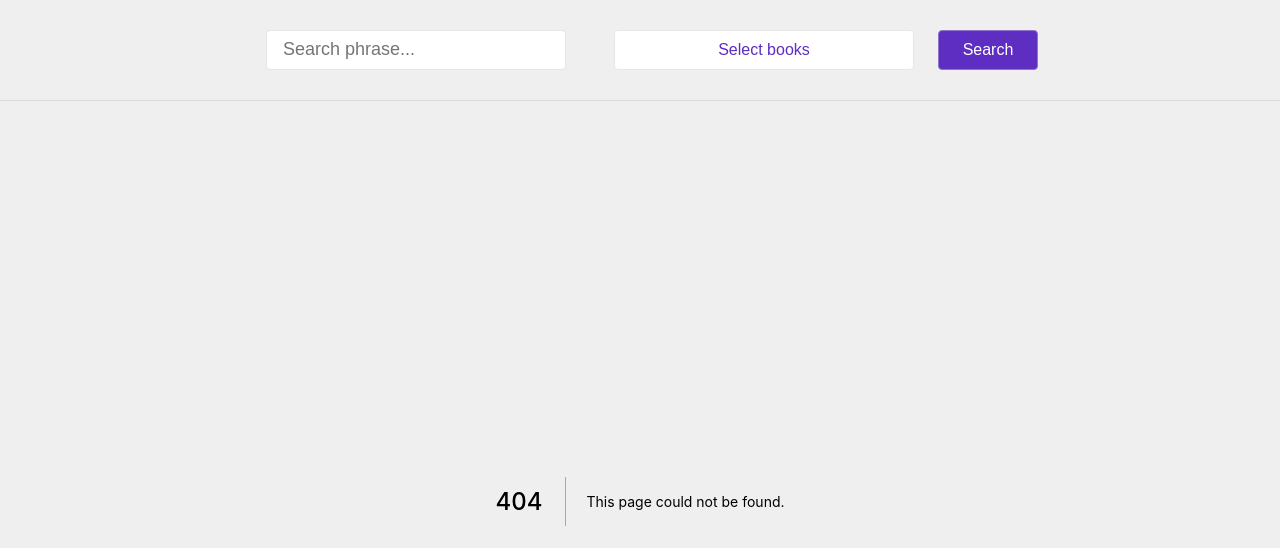
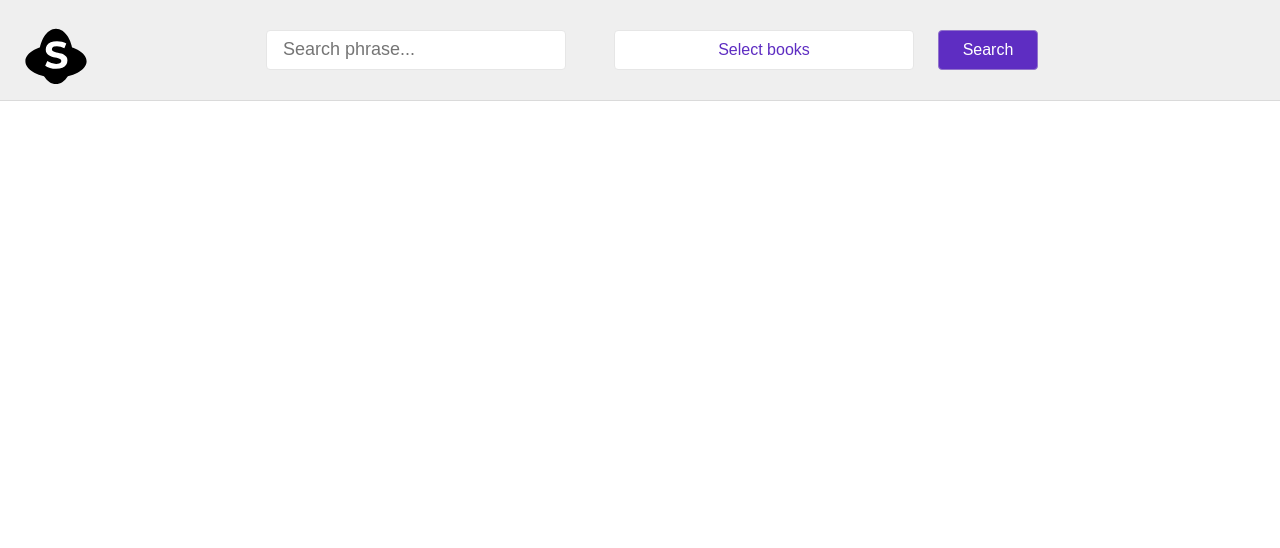
Before and after one commit to kalinowsky/shakesearch, a Next.js app: page /search in a window 1280 px wide. Before the commit this address had no page. Shown: the top 548 px of the page. Built offline with nearby package versions, Linux system fonts and the light colour scheme.

Commit message:
add load more functionality

```diff
--- a/src/components/Header.tsx
+++ b/src/components/Header.tsx
@@ -1,12 +1,19 @@
 import styled from "styled-components"
+import Image from "next/image"
 import { HeaderStateProps } from "../hooks/useSearchState"
 import { getFullBookNameByShortName, ShortBookName } from "../services/contents"
 import { Button } from "./Button"
+import Link from "next/link"
 
-export const Header: React.FC<HeaderStateProps> = (props) => {
+export const Header: React.FC<HeaderStateProps & { fullHeight?: boolean }> = (props) => {
   return (
     <>
       <HeaderWrapper {...props}>
+        <Link href="/">
+          <ImageWrapper>
+            <Image src="/shakespeare.svg" alt="me" width="64" height="64" />
+          </ImageWrapper>
+        </Link>
         <Form onSubmit={props.onSubmit}>
           <Input
             placeholder="Search phrase..."
@@ -41,12 +48,13 @@ const getSelectBooksButtonName = (selectedBooks: ShortBookName[]): string =>
 
 const HeaderWrapper = styled.header<{ fullHeight?: boolean }>`
   width: 100%;
-  height: ${(props) => (props.fullHeight ? "100px" : "100px")};
+  height: ${(props) => (props.fullHeight ? "100vh" : "100px")};
   background-color: ${(props) => props.theme.colors.background};
   display: flex;
   justify-content: center;
   align-items: center;
   border-bottom: 1px solid #dadada;
+  transition: all 0.5s ease;
 `
 
 const Input = styled.input`
@@ -70,3 +78,9 @@ const Form = styled.form`
 const ButtonWrapper = styled.div`
   display: inline-flex;
 `
+const ImageWrapper = styled.div`
+  position: absolute;
+  left: 24px;
+  top: 24px;
+  cursor: pointer;
+`
--- a/src/components/SearchResult.tsx
+++ b/src/components/SearchResult.tsx
@@ -1,17 +1,19 @@
 import styled from "styled-components"
 import { getFullBookNameByShortName } from "../services/contents"
-import { SearchResult as SearchResultType } from "../services/validation"
+import { SearchResultItem } from "../services/validation"
 import { HighlightedText } from "./HighlitedText"
 
 type SearchResultProps = {
-  result: SearchResultType
+  result: SearchResultItem
   searchText: string
   onClick: () => void
 }
+
 export const SearchResult: React.FC<SearchResultProps> = (props) => {
   return (
     <SearchResultWrapper onClick={props.onClick}>
       <Title>{getFullBookNameByShortName(props.result.book.shortName)}</Title>
+      <Page>{`Page ${props.result.book.page}/${props.result.book.size}`}</Page>
       <Text rawText={props.result.context.previous} />
       <HighlightedText text={props.result.value} highlight={props.searchText}></HighlightedText>
       <Text rawText={props.result.context.next} />
@@ -34,6 +36,14 @@ const Title = styled.h3`
   font-size: 16px;
 `
 
+const Page = styled.h4`
+  margin: 0;
+  font-size: 14px;
+  color: #a7a7a7;
+  font-weight: 400;
+  margin: 8px 0;
+`
+
 const SearchResultWrapper = styled.article`
   width: 480px;
   background-color: white;
--- a/src/hooks/useSearch.ts
+++ b/src/hooks/useSearch.ts
@@ -5,38 +5,45 @@ import {
   isBooksArgument,
   minSearchLength,
   SearchResult,
-  searchResultsSchema,
+  searchResultSchema,
 } from "../services/validation"
-import { Async, F2 } from "../types"
+import { Async, F2, ValueState } from "../types"
 import { extractBooksFromQuery } from "../services/validation"
 
 const API_URL = "/api/search?"
 
-const buildUrl = (url: string, name: string, books: string[]) =>
-  `${url}phrase=${name}${books.length ? "&books=" + books.join(",") : ""}`
+const buildUrl = (url: string, name: string, books: string[], all: boolean) =>
+  `${url}phrase=${name}${books.length ? "&books=" + books.join(",") : ""}${all ? "&all=true" : ""}`
 
 export const useSearch = (): {
   search: F2<string, ShortBookName[], Promise<void>>
-  results: Async<SearchResult[]>
+  result: Async<SearchResult> | ValueState<"FetchingMore", SearchResult>
 } => {
-  const [results, setResults] = useState<Async<SearchResult[]>>({ type: "NotFetched" })
+  const [results, setResults] = useState<
+    Async<SearchResult> | ValueState<"FetchingMore", SearchResult>
+  >({
+    type: "NotFetched",
+  })
   const { query } = useRouter()
 
   useEffect(() => {
     const { q, books } = query || {}
     if (typeof q === "string") search(q, extractBooksFromQuery(books))
     // eslint-disable-next-line react-hooks/exhaustive-deps
-  }, [query.q, query.books])
+  }, [query.q, query.books, query.all])
 
   const search = async (name: string, books?: ShortBookName[]) => {
+    setResults((state) =>
+      state.type === "Fetched" ? { ...state, type: "FetchingMore" } : { type: "Fetching" }
+    )
     if (!minSearchLength.safeParse(name).success)
       return setResults({ type: "Error", message: "Too short name" })
     if (!(typeof books === "undefined" || isBooksArgument(books)))
       return setResults({ type: "Error", message: "Invalid books" })
     try {
-      const response = await fetch(buildUrl(API_URL, name, books || []))
+      const response = await fetch(buildUrl(API_URL, name, books || [], !!query.all))
       const data = await response.json()
-      const validationResult = searchResultsSchema.safeParse(data)
+      const validationResult = searchResultSchema.safeParse(data)
       if (validationResult.success) setResults({ type: "Fetched", value: validationResult.data })
       else setResults({ type: "Error", message: "Could not validate incoming data" })
     } catch (err) {
@@ -44,5 +51,5 @@ export const useSearch = (): {
     }
   }
 
-  return { search, results }
+  return { search, result: results }
 }
--- a/src/hooks/useSearchState.tsx
+++ b/src/hooks/useSearchState.tsx
@@ -1,7 +1,12 @@
 import { useRouter } from "next/router"
 import { FormEvent, useEffect, useState } from "react"
 import { ShortBookName } from "../services/contents"
-import { extractBooksFromQuery, minSearchLength, SearchResult } from "../services/validation"
+import {
+  extractBooksFromQuery,
+  minSearchLength,
+  SearchResult,
+  SearchResultItem,
+} from "../services/validation"
 
 export const useSearchState = () => {
   const router = useRouter()
@@ -18,10 +23,22 @@ export const useSearchState = () => {
 
   const onSubmit = (e: FormEvent) => {
     e.preventDefault()
-    router.push({ pathname: "/", query: { q: searchText, books: selectedBooks.join(",") } })
+    router.push({ pathname: "/search", query: { q: searchText, books: selectedBooks.join(",") } })
+  }
+  const showMore = (e: FormEvent) => {
+    e.preventDefault()
+    e.stopPropagation()
+    router.replace(
+      {
+        pathname: "/search",
+        query: { q: searchText, books: selectedBooks.join(","), all: true },
+      },
+      undefined,
+      { scroll: false }
+    )
   }
 
-  const goToRead = (book: SearchResult["book"]) =>
+  const goToRead = (book: SearchResultItem["book"]) =>
     router.push({
       pathname: "/read",
       query: { book: book.shortName, page: book.page },
@@ -37,6 +54,7 @@ export const useSearchState = () => {
     query,
     goToRead,
     onSubmit,
+    showMore,
   }
 }
 
--- a/src/pages/_app.tsx
+++ b/src/pages/_app.tsx
@@ -16,14 +16,14 @@ export const theme = {
   },
 }
 
-function App({ Component, pageProps }: AppProps) {
-  const { results } = useSearch()
+function App({ Component, pageProps, router }: AppProps) {
+  const { result: results } = useSearch()
   const state = useSearchState()
   return (
     <>
       <ThemeProvider theme={theme}>
         <SearchWrapper>
-          <Header {...state} />
+          <Header {...state} fullHeight={router.pathname === "/"} />
           <Component {...pageProps} searchResults={results} state={state} />
         </SearchWrapper>
         {state.bookSelectVisible && (
--- a/src/pages/api/search.ts
+++ b/src/pages/api/search.ts
@@ -5,17 +5,14 @@ import { extractBooksFromQuery, isString } from "../../services/validation"
 
 export default function handler(req: NextApiRequest, res: NextApiResponse<any>) {
   try {
-    const { phrase, books, limit = "20" } = req.query
+    const { phrase, books, all } = req.query
 
     if (!isString(phrase) || phrase.length < 4)
       return res.status(400).json({ error: "Too short phrase" })
 
-    if (!["all", "20"].includes(Array.isArray(limit) ? limit[0] : limit))
-      return res.status(400).json({ error: "Invalid limit" })
-
     const searchResults = searchInAll(phrase, extractBooksFromQuery(books))
-
-    const resultsWithAdditionalLines = searchResults.slice(0, 20).map((res) => ({
+    const limitedResults = all === "true" ? searchResults : searchResults.slice(0, 20)
+    const resultsWithAdditionalLines = limitedResults.map((res) => ({
       value: res.results.item,
       score: res.results.score,
       book: {
@@ -36,7 +33,7 @@ export default function handler(req: NextApiRequest, res: NextApiResponse<any>)
       },
     }))
 
-    res.status(200).json(resultsWithAdditionalLines)
+    res.status(200).json({ total: searchResults.length, items: resultsWithAdditionalLines })
   } catch (err) {
     console.error(err)
   }
--- /dev/null
+++ b/src/pages/search.tsx
@@ -0,0 +1,43 @@
+import React from "react"
+import styled from "styled-components"
+import { Button } from "../components/Button"
+import { SearchResult } from "../components/SearchResult"
+import { PageProps } from "../types"
+
+const SearchResults: PageProps = (props) => {
+  const { searchResults: results, state } = props
+  return (
+    <div>
+      {results.type === "Fetching" && <div>loading</div>}
+      {results.type === "Error" && results.message}
+      {(results.type === "Fetched" || results.type === "FetchingMore") && (
+        <ResultsWrapper>
+          {results.value.items.map((v) => (
+            <React.Fragment key={v.book.line}>
+              <SearchResult
+                result={v}
+                searchText={state.searchText}
+                onClick={() => state.goToRead(v.book)}
+              />
+            </React.Fragment>
+          ))}
+          {results.value.total !== results.value.items.length && (
+            <Button btnType="primary" type="button" onClick={state.showMore}>
+              {results.type === "FetchingMore"
+                ? "Loading"
+                : `Show ${results.value.total - 20} more results`}
+            </Button>
+          )}
+        </ResultsWrapper>
+      )}
+    </div>
+  )
+}
+
+export default SearchResults
+
+const ResultsWrapper = styled.div`
+  display: flex;
+  flex-direction: column;
+  align-items: center;
+`
--- a/src/services/book.ts
+++ b/src/services/book.ts
@@ -14,7 +14,7 @@ export const loadData = () => {
   const lines = data.split("\n")
   const titleLines: number[] = Object.values(contents).map((v) => v.startsAt)
 
-  const mapped = lines.map((line, index) => {
+  lines.forEach((line, index) => {
     const isTitleLine = titleLines.includes(index)
 
     if (isTitleLine) {
@@ -64,7 +64,7 @@ export const searchInAll = (v: string, books?: ShortBookName[]) => {
     .sort((a, b) => (a.results.score || 0) - (b.results.score || 0))
 }
 
-export const getBookLine = (book: ShortBookName, line: number) => booksByTitle[book][line]
+export const getBookLine = (book: ShortBookName, line: number) => booksByTitle[book][line] || ""
 export const getBookPage = (book: ShortBookName, page: number) =>
   booksByTitle[book].slice(page * PAGE_SIZE, (page + 1) * PAGE_SIZE)
 export const getBookSizeInLines = (book: ShortBookName) => booksByTitle[book].length
--- a/src/services/validation.ts
+++ b/src/services/validation.ts
@@ -1,5 +1,5 @@
 import { z } from "zod"
-import { Either } from "../types"
+import { ArrayItem, Either } from "../types"
 import { ShortBookName, decalredShortNames, shortNames } from "./contents"
 
 export const isBookShortName = (v: string | string[] | undefined): v is ShortBookName =>
@@ -40,6 +40,9 @@ export const minSearchLength = z.string().min(4)
 
 export const shortNamesSchema = z.enum(decalredShortNames)
 export const searchResultSchema = z.object({
+  total: z.number(),
+  items: z.array(
+    z.object({
       book: z.object({
         shortName: shortNamesSchema,
         line: z.number(),
@@ -53,8 +56,10 @@ export const searchResultSchema = z.object({
       value: z.string(),
       score: z.number(),
     })
-
-export const searchResultsSchema = z.array(searchResultSchema)
+  ),
+})
 
 export type SearchResult = z.infer<typeof searchResultSchema>
 export type ReadResult = z.infer<typeof readResultSchema>
+
+export type SearchResultItem = ArrayItem<SearchResult["items"]>
--- a/src/types.ts
+++ b/src/types.ts
@@ -23,9 +23,10 @@ export type Async<T> = NotFetched | Fetching | Fetched<T> | Error
 export type Either<T> = Ok<T> | Error
 
 export type ExtractType<T> = T extends { type: infer T1 } ? T1 : never
+export type ArrayItem<T> = T extends Array<infer T2> ? T2 : never
 export type AsyncType = ExtractType<Async<any>>
 
 export type PageProps = NextPage<{
-  searchResults: Async<SearchResult[]>
+  searchResults: Async<SearchResult> | ValueState<"FetchingMore", SearchResult>
   state: HeaderStateProps
 }>
```
Also changed, not shown: src/pages/index.tsx (+3 -29 lines), public/shakespeare.svg (added). Lines whose indentation alone changed are shown as unchanged.
